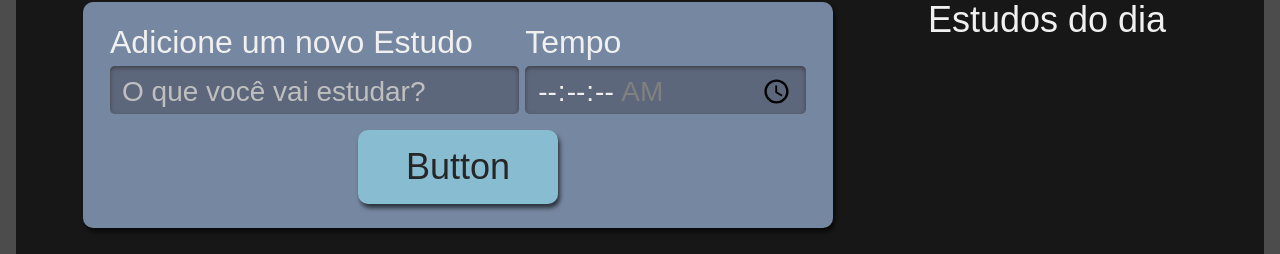
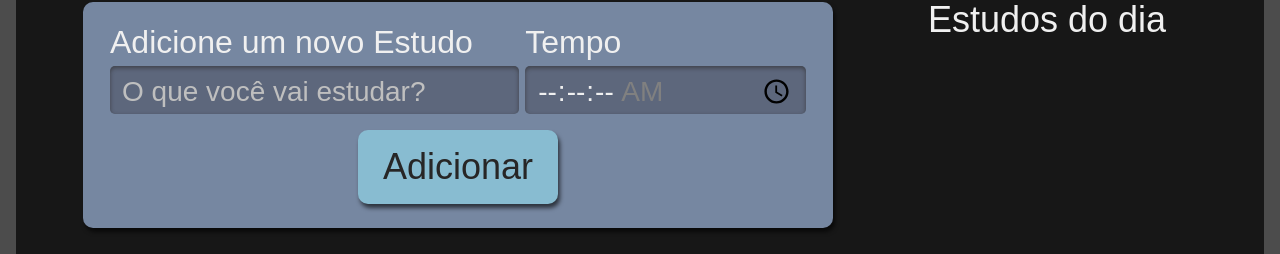
Before and after one commit to lopsgabriel/ChronoLearn, a React (Create React App) app: page / in a window 1280 px wide. Shown: the part 273-527 px from the top of the page. Built offline with nearby package versions, Linux system fonts and the light colour scheme.

Commit message:
:sparkles: feat: add prop to Button component for dynamic text

```diff
--- a/src/components/Button/index.tsx
+++ b/src/components/Button/index.tsx
@@ -1,6 +1,11 @@
 import { useState } from 'react';
 import style from './Button.module.scss';
-export default function Button() {
+
+interface ButtonProps {
+  texto: string
+}
+
+export default function Button(texto: ButtonProps) {
   const [ativo, setAtivo] = useState(false)
   return (
     <button
@@ -8,7 +13,7 @@ export default function Button() {
       onMouseLeave={() => setAtivo(false)}
       className={style.botao}
     >
-      Button
+      {texto.texto}
     </button>
   )
 }
--- a/src/components/Form/index.tsx
+++ b/src/components/Form/index.tsx
@@ -57,7 +57,8 @@ export default function TaskForm({tasks, setTasks }: TaskFormProps) {
       required
         />
     </div>
-    <Button />
+    <Button
+    texto = "Adicionar" />
   </form>
   )
 }
```
